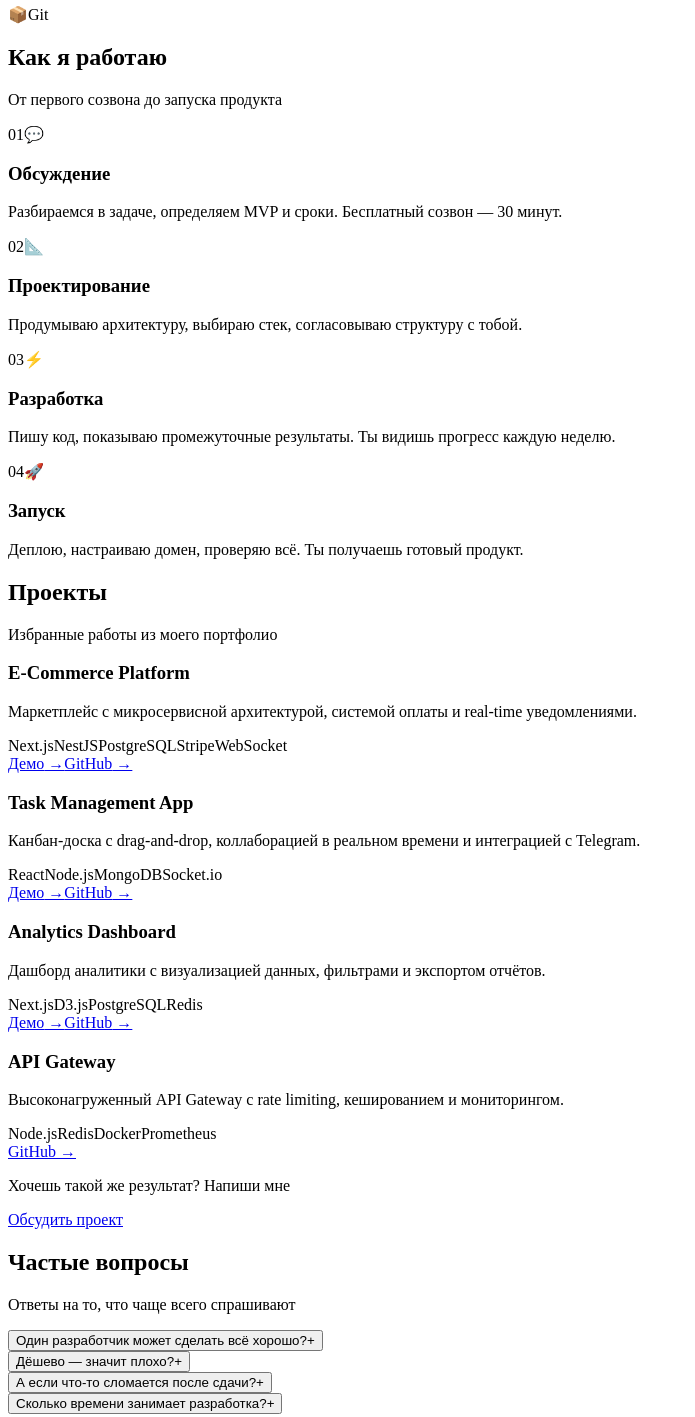
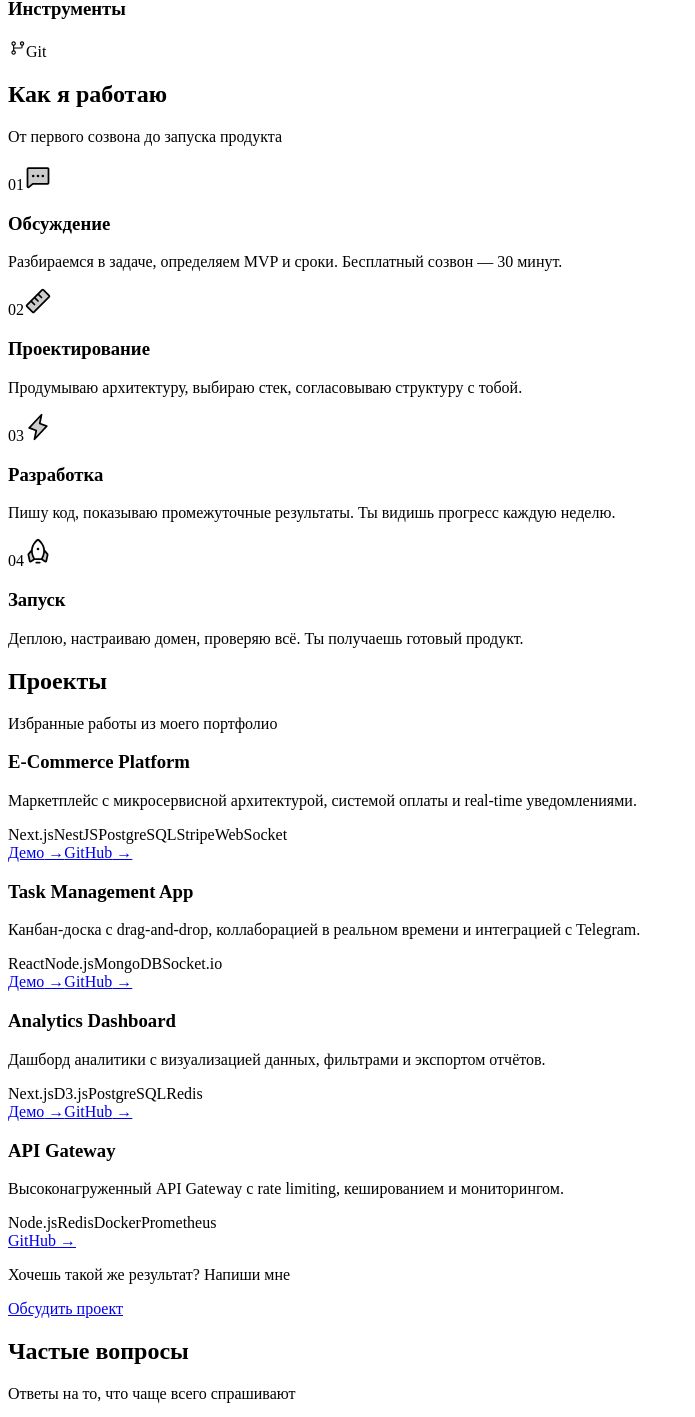
Before and after one commit to GGx321/asmlk-dev, a Next.js app: page /1 in a window 1280 px wide. Shown: the part 1340-2757 px from the top of the page, without its empty margins (0-695 px from the left). Built offline with nearby package versions, Linux system fonts and the light colour scheme.

Commit message:
✨ feat: add @phosphor-icons/react dependency and integrate icons in various components

```diff
--- a/package.json
+++ b/package.json
@@ -10,6 +10,7 @@
   },
   "dependencies": {
     "@hookform/resolvers": "^5.2.2",
+    "@phosphor-icons/react": "^2.1.10",
     "framer-motion": "^12.35.2",
     "next": "16.1.6",
     "next-intl": "^4.8.3",
--- a/src/components/sections/cta-banner.tsx
+++ b/src/components/sections/cta-banner.tsx
@@ -22,12 +22,14 @@ export function CtaBanner({ textKey }: CtaBannerProps) {
         <p className="text-xl font-semibold text-foreground sm:text-2xl">
           {t(textKey)}
         </p>
-        <a
+        <motion.a
           href="#contact"
+          whileHover={{ scale: 1.04 }}
+          whileTap={{ scale: 0.97 }}
           className="inline-flex items-center justify-center gap-2 rounded-lg bg-accent px-8 py-3.5 text-sm font-semibold text-white transition-colors hover:bg-accent-hover"
         >
           {t("button")}
-        </a>
+        </motion.a>
       </div>
     </motion.div>
   );
--- a/src/components/sections/faq.tsx
+++ b/src/components/sections/faq.tsx
@@ -4,6 +4,7 @@ import { useState } from "react";
 import { useTranslations } from "next-intl";
 import { motion, AnimatePresence } from "framer-motion";
 import { SectionHeading } from "@/components/ui/section-heading";
+import { PlusIcon } from "@phosphor-icons/react";
 
 const FAQ_KEYS = ["solo", "cheap", "support", "timeline"] as const;
 
@@ -41,11 +42,11 @@ export function Faq() {
                   <span className="pr-4 font-medium text-foreground">
                     {t(`items.${key}.question`)}
                   </span>
-                  <span
+                  <PlusIcon
+                    size={18}
+                    weight="bold"
                     className={`shrink-0 text-muted transition-transform duration-200 ${isOpen ? "rotate-45" : ""}`}
-                  >
-                    +
-                  </span>
+                  />
                 </button>
                 <AnimatePresence>
                   {isOpen && (
--- a/src/components/sections/hero.tsx
+++ b/src/components/sections/hero.tsx
@@ -55,18 +55,22 @@ export function Hero() {
             transition={{ duration: 0.5, delay: 0.4 }}
             className="mt-10 flex flex-col gap-4 sm:flex-row"
           >
-            <a
+            <motion.a
               href="#contact"
+              whileHover={{ scale: 1.04 }}
+              whileTap={{ scale: 0.97 }}
               className="inline-flex items-center justify-center gap-2 rounded-lg bg-accent px-8 py-3.5 text-sm font-semibold text-white transition-colors hover:bg-accent-hover"
             >
               {t("cta")}
-            </a>
-            <a
+            </motion.a>
+            <motion.a
               href="#projects"
+              whileHover={{ scale: 1.04 }}
+              whileTap={{ scale: 0.97 }}
               className="glass-card inline-flex items-center justify-center gap-2 rounded-lg px-8 py-3.5 text-sm font-medium text-foreground transition-colors hover:border-white/15 hover:bg-card-hover"
             >
               {t("viewProjects")}
-            </a>
+            </motion.a>
           </motion.div>
         </div>
 
--- a/src/components/sections/process.tsx
+++ b/src/components/sections/process.tsx
@@ -3,12 +3,14 @@
 import { useTranslations } from "next-intl";
 import { motion } from "framer-motion";
 import { SectionHeading } from "@/components/ui/section-heading";
+import { ChatDotsIcon, RulerIcon, LightningIcon, RocketIcon } from "@phosphor-icons/react";
+import type { Icon } from "@phosphor-icons/react";
 
-const STEPS = [
-  { key: "discovery" as const, icon: "💬", number: "01" },
-  { key: "design" as const, icon: "📐", number: "02" },
-  { key: "development" as const, icon: "⚡", number: "03" },
-  { key: "launch" as const, icon: "🚀", number: "04" },
+const STEPS: { key: "discovery" | "design" | "development" | "launch"; Icon: Icon; number: string }[] = [
+  { key: "discovery", Icon: ChatDotsIcon, number: "01" },
+  { key: "design", Icon: RulerIcon, number: "02" },
+  { key: "development", Icon: LightningIcon, number: "03" },
+  { key: "launch", Icon: RocketIcon, number: "04" },
 ];
 
 export function Process() {
@@ -34,12 +36,13 @@ export function Process() {
               whileInView={{ opacity: 1, y: 0 }}
               viewport={{ once: true, margin: "-80px" }}
               transition={{ duration: 0.5, delay: i * 0.1 }}
-              className="glass-card relative rounded-xl p-6"
+              whileHover={{ y: -6, transition: { duration: 0.2 } }}
+              className="glass-card relative cursor-default rounded-xl p-6"
             >
               <span className="absolute right-4 top-4 font-mono text-xs text-muted/30">
                 {step.number}
               </span>
-              <span className="text-2xl">{step.icon}</span>
+              <step.Icon size={28} weight="duotone" className="text-accent" />
               <h3 className="mt-3 font-semibold text-foreground">
                 {t(`steps.${step.key}.title`)}
               </h3>
--- a/src/components/sections/projects.tsx
+++ b/src/components/sections/projects.tsx
@@ -38,6 +38,7 @@ export function Projects() {
                 whileInView={{ opacity: 1, y: 0 }}
                 viewport={{ once: true, margin: "-80px" }}
                 transition={{ duration: 0.5, delay: i * 0.1 }}
+                whileHover={{ y: -6, transition: { duration: 0.2 } }}
               >
                 <Card className="flex h-full flex-col justify-between">
                   <div>
--- a/src/components/sections/skills.tsx
+++ b/src/components/sections/skills.tsx
@@ -5,6 +5,36 @@ import { motion } from "framer-motion";
 import { SectionHeading } from "@/components/ui/section-heading";
 import { SKILLS } from "@/lib/constants";
 import type { SkillCategory } from "@/types";
+import {
+  CodeIcon,
+  AtomIcon,
+  TriangleIcon,
+  PaintBrushIcon,
+  TreeStructureIcon,
+  HexagonIcon,
+  DatabaseIcon,
+  CirclesThreeIcon,
+  PackageIcon,
+  CloudIcon,
+  ArrowsClockwiseIcon,
+  GitBranchIcon,
+} from "@phosphor-icons/react";
+import type { Icon } from "@phosphor-icons/react";
+
+const SKILL_ICONS: Record<string, Icon> = {
+  TypeScript: CodeIcon,
+  React: AtomIcon,
+  "Next.js": TriangleIcon,
+  "Tailwind CSS": PaintBrushIcon,
+  "Node.js": TreeStructureIcon,
+  NestJS: HexagonIcon,
+  PostgreSQL: DatabaseIcon,
+  Redis: CirclesThreeIcon,
+  Docker: PackageIcon,
+  AWS: CloudIcon,
+  "CI/CD": ArrowsClockwiseIcon,
+  Git: GitBranchIcon,
+};
 
 const CATEGORIES: SkillCategory[] = ["frontend", "backend", "devops", "tools"];
 
@@ -37,21 +67,28 @@ export function Skills() {
               </h3>
               <div className="grid grid-cols-2 gap-3 sm:grid-cols-3 md:grid-cols-4">
                 {SKILLS.filter((s) => s.category === category).map(
-                  (skill, i) => (
+                  (skill, i) => {
+                    const SkillIcon = SKILL_ICONS[skill.name];
+                    return (
                       <motion.div
                         key={skill.name}
                         initial={{ opacity: 0, scale: 0.9 }}
                         whileInView={{ opacity: 1, scale: 1 }}
                         viewport={{ once: true }}
                         transition={{ duration: 0.3, delay: i * 0.05 }}
-                      className="glass-card flex items-center gap-3 rounded-lg px-4 py-3 transition-colors hover:border-white/15 hover:bg-card-hover"
+                        whileHover={{ y: -4, scale: 1.03, transition: { duration: 0.15 } }}
+                        className="glass-card flex cursor-default items-center gap-3 rounded-lg px-4 py-3 transition-colors hover:border-white/15 hover:bg-card-hover"
                       >
-                      <span className="text-lg">{skill.icon}</span>
+                        {SkillIcon
+                          ? <SkillIcon size={18} weight="duotone" className="shrink-0 text-accent" />
+                          : <span className="text-lg">{skill.icon}</span>
+                        }
                         <span className="text-sm font-medium text-foreground">
                           {skill.name}
                         </span>
                       </motion.div>
-                  ),
+                    );
+                  },
                 )}
               </div>
             </motion.div>
```
Also changed, not shown: 1 other file (tests, documents, lock files or other folders). Lines whose indentation alone changed are shown as unchanged.
